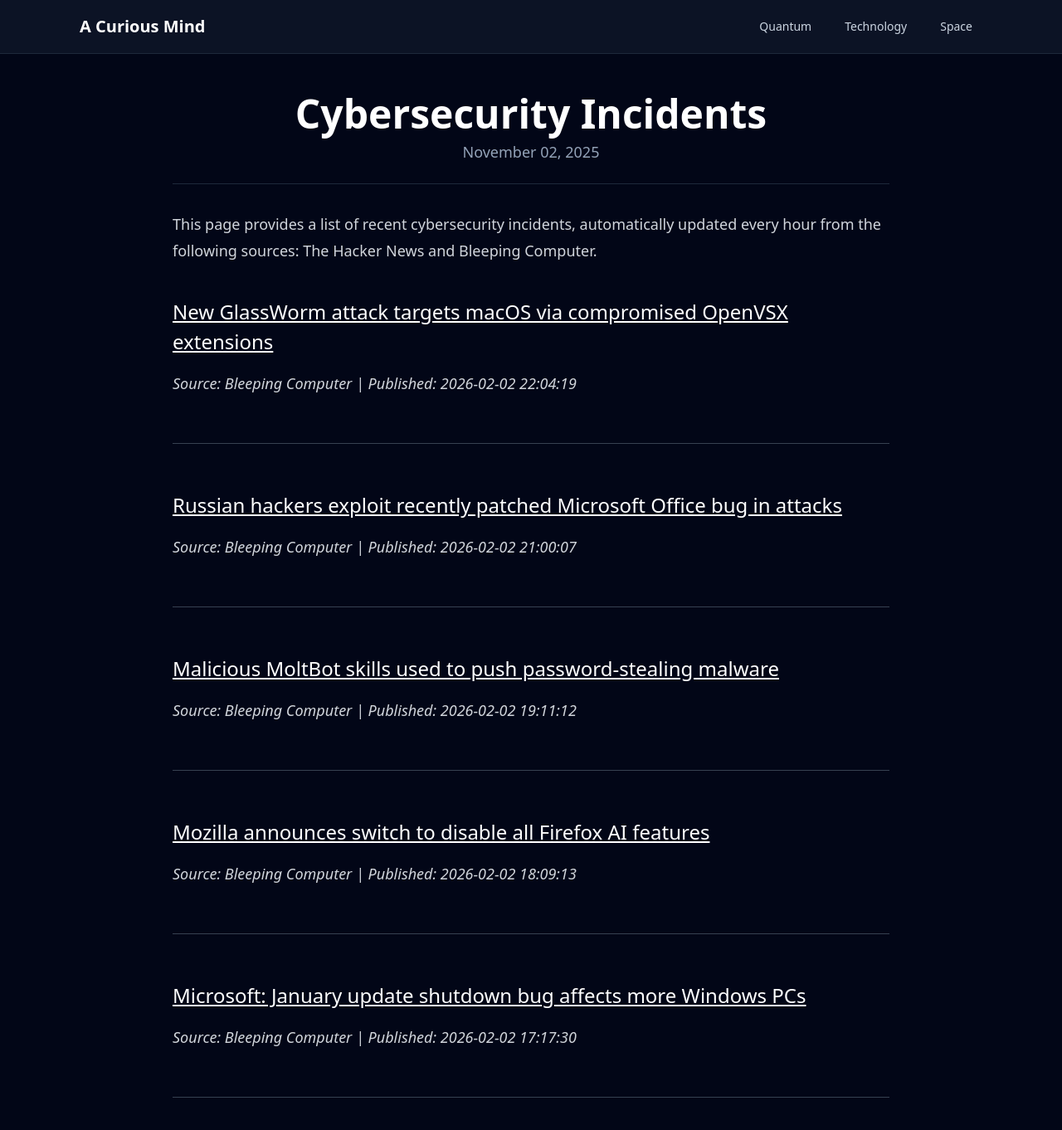
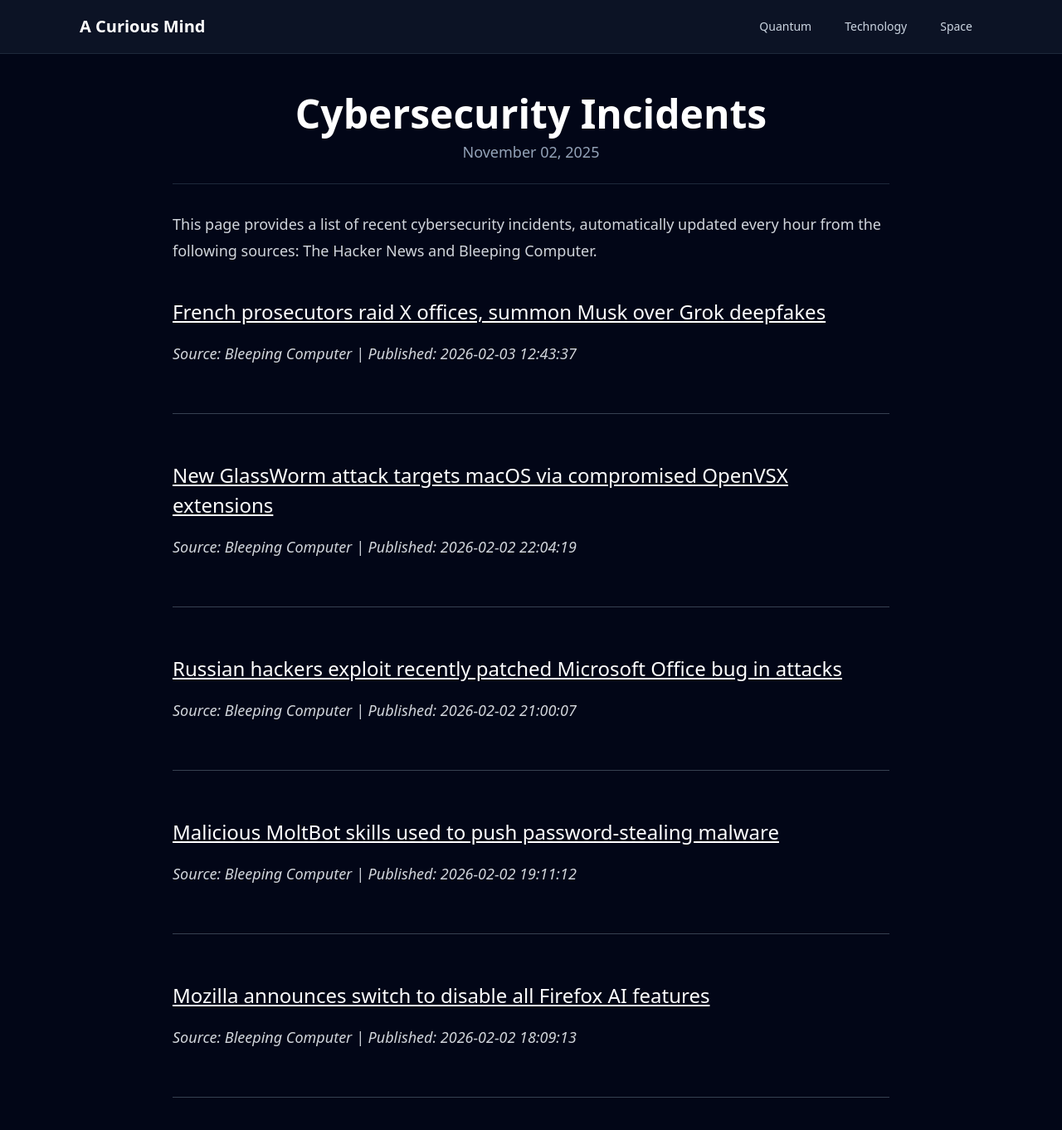
Before and after one commit to onehl7/onehl7.github.io, a Jekyll site: the page built from _posts/2025-11-02-cybersecurity-incidents.md, in a window 1280 px wide and 1400 px high. Shown: the top 1362 px of the window at 83% size. Built offline with Jekyll 4.4.1, drawn with Linux system fonts in a browser that asks for light colours; nearby versions of some CDN libraries.

Commit message:
Update news data

```diff
--- a/_data/news.json
+++ b/_data/news.json
@@ -1,4 +1,10 @@
 [
+  {
+    "source": "Bleeping Computer",
+    "title": "French prosecutors raid X offices, summon Musk over Grok deepfakes",
+    "link": "https://www.bleepingcomputer.com/news/security/french-prosecutors-raid-x-offices-over-grok-sexual-deepfakes/",
+    "published": "2026-02-03 12:43:37"
+  },
   {
     "source": "Bleeping Computer",
     "title": "New GlassWorm attack targets macOS via compromised OpenVSX extensions",
@@ -22,11 +28,5 @@
     "title": "Mozilla announces switch to disable all Firefox AI features",
     "link": "https://www.bleepingcomputer.com/news/software/mozilla-will-let-you-turn-off-all-firefox-ai-features/",
     "published": "2026-02-02 18:09:13"
-  },
-  {
-    "source": "Bleeping Computer",
-    "title": "Microsoft: January update shutdown bug affects more Windows PCs",
-    "link": "https://www.bleepingcomputer.com/news/microsoft/microsoft-january-update-shutdown-bug-affects-more-windows-pcs/",
-    "published": "2026-02-02 17:17:30"
   }
 ]
```
